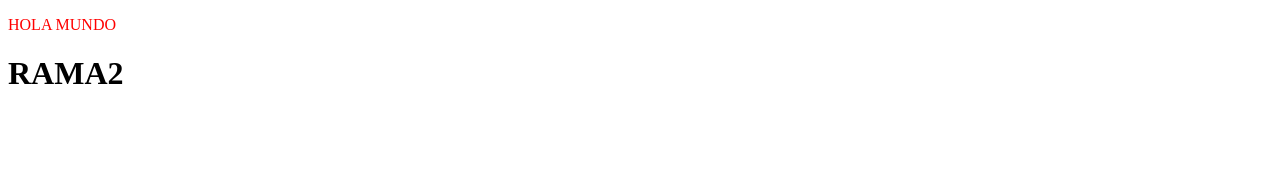
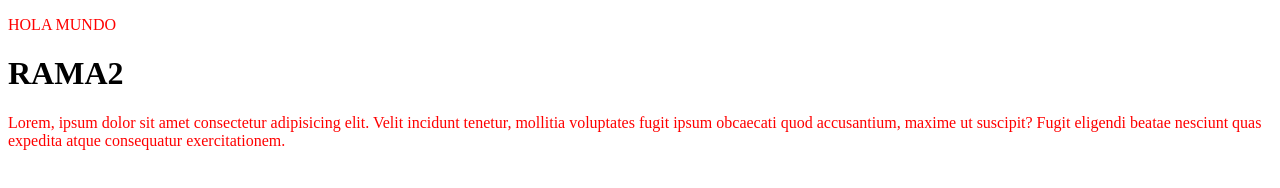
Before and after one commit to OMAcademy/academia, a plain HTML site: page index.html in a window 1280 px wide. Drawn offline with Linux system fonts and the light colour scheme.

Commit message:
agregar un párrafo

```diff
--- a/index.html
+++ b/index.html
@@ -1,14 +1,19 @@
 <!DOCTYPE html>
 <html lang="en">
-<head>
-    <meta charset="UTF-8">
-    <meta name="viewport" content="width=device-width, initial-scale=1.0">
-    <link rel="stylesheet" href="style.css">
+  <head>
+    <meta charset="UTF-8" />
+    <meta name="viewport" content="width=device-width, initial-scale=1.0" />
+    <link rel="stylesheet" href="style.css" />
     <title>Document</title>
-</head>
-<body>
+  </head>
+  <body>
     <p>HOLA MUNDO</p>
     <h1>RAMA2</h1>
-
-</body>
+    <p>
+      Lorem, ipsum dolor sit amet consectetur adipisicing elit. Velit incidunt
+      tenetur, mollitia voluptates fugit ipsum obcaecati quod accusantium,
+      maxime ut suscipit? Fugit eligendi beatae nesciunt quas expedita atque
+      consequatur exercitationem.
+    </p>
+  </body>
 </html>
```
